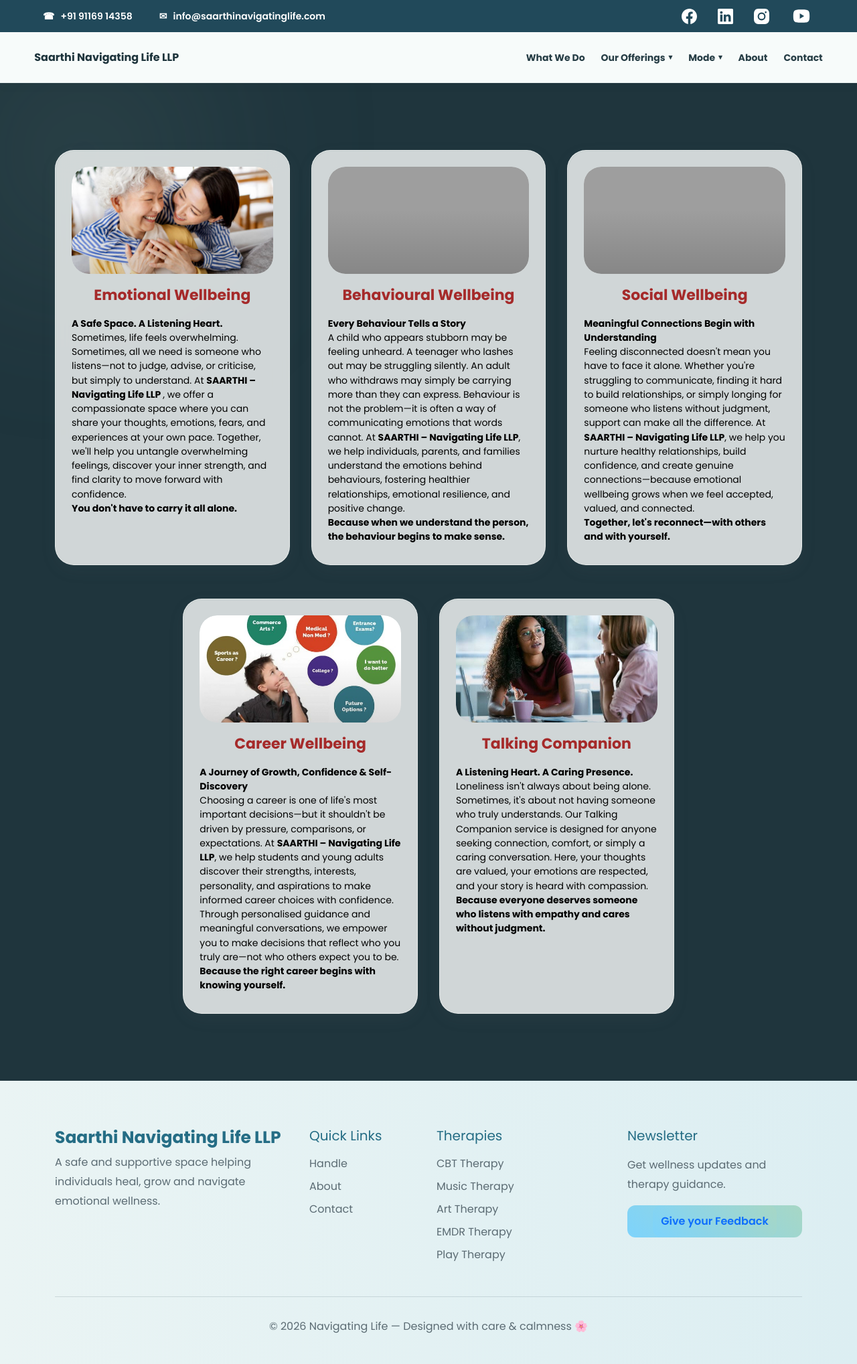
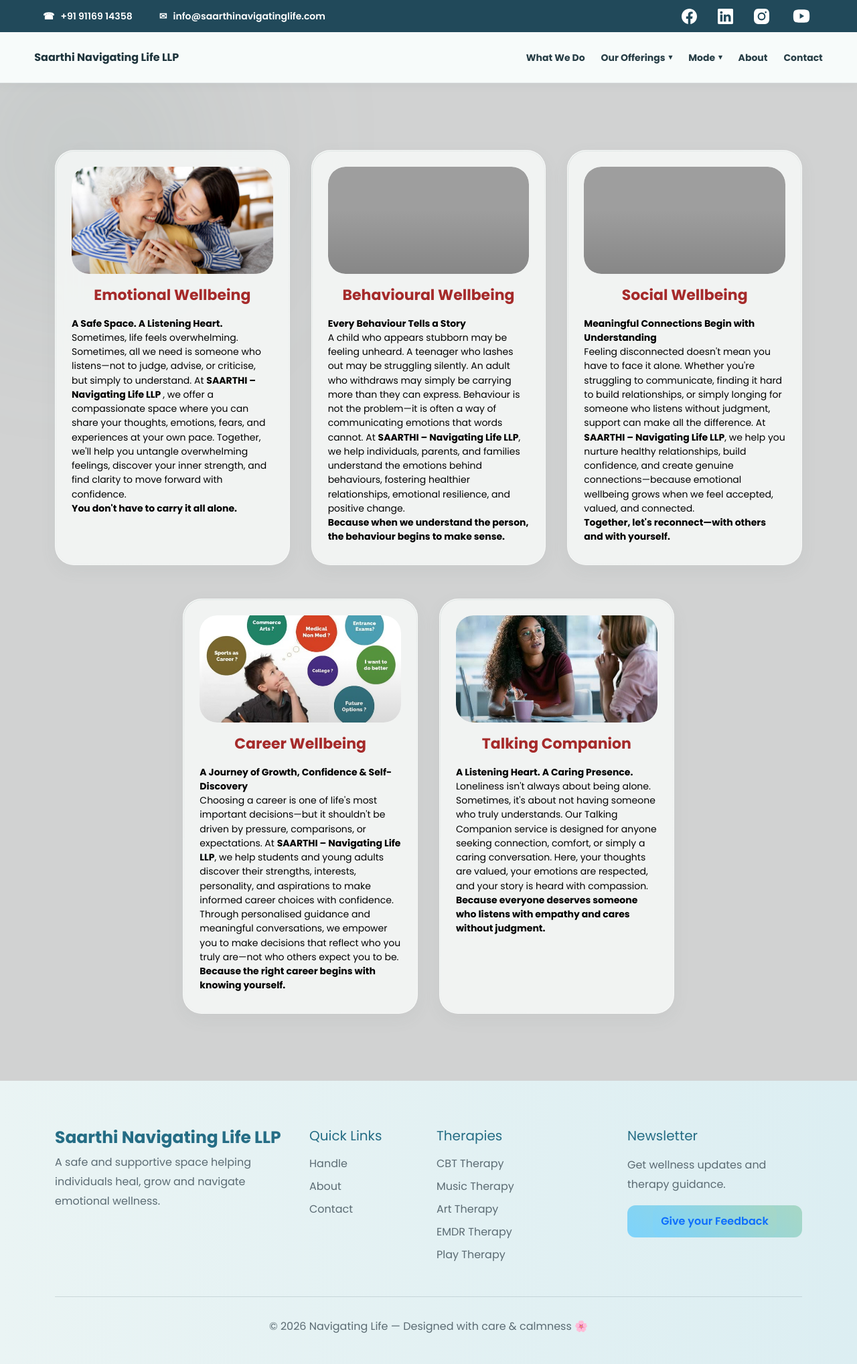
Before and after one commit to neemkaroli12/saarthinavigatinglife, a Django app: page /handle/ in a window 1280 px wide. Shown: the whole page at 67% size. Run offline with Django 5.2, Linux system fonts and the light colour scheme; grey boxes are pictures that could not be loaded.

Commit message:
handle.html

```diff
--- a/services/templates/handle.html
+++ b/services/templates/handle.html
@@ -28,7 +28,7 @@ body{
 .handle-page{
     padding:100px 0;
 
-    background-color:#1f353d ;
+    background-color:#D1D2D2;
 
     position:relative;
     min-height:100vh;
```
